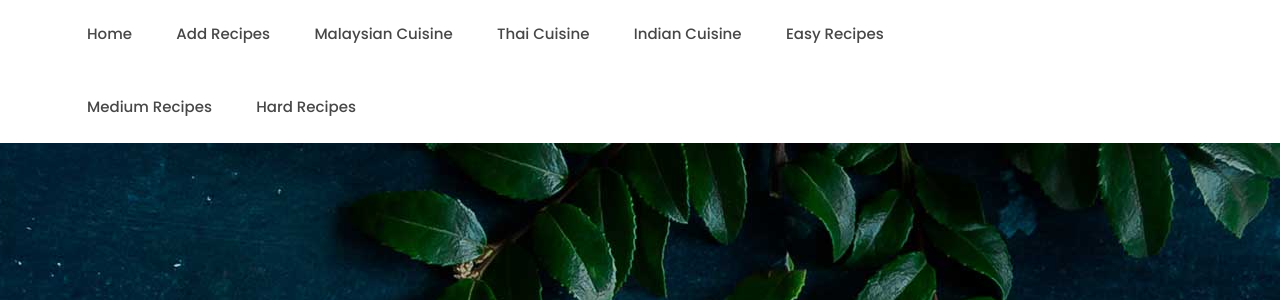
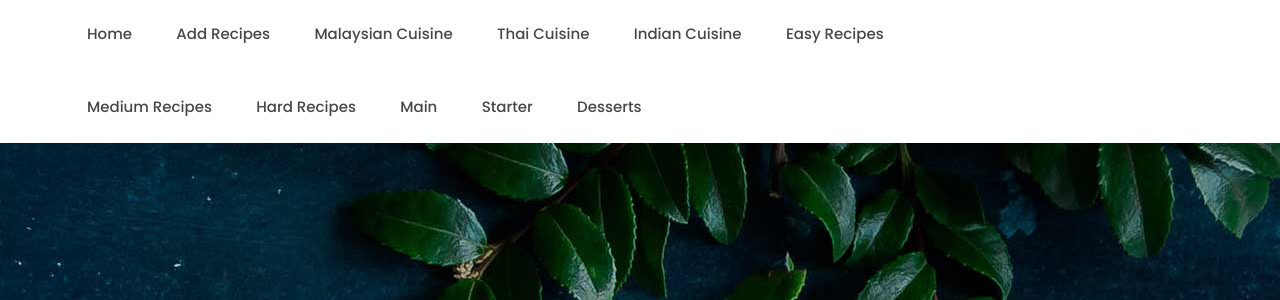
Before and after one commit to Code-Institute-Submissions/data-centric-project-4, a Flask app: page /add in a window 1280 px wide. Shown: the part 340-640 px from the top of the page. Run offline with Flask 2, Linux system fonts and the light colour scheme; data that the repository does not hold is empty; some libraries are stand-ins or nearby versions.

Commit message:
Add url links in layout html

```diff
--- a/templates/edit.html
+++ b/templates/edit.html
@@ -29,7 +29,7 @@
     </div>
     <div>
     <label>Ingredients:</label>
-    <textarea name = 'instructions'>{{getrecipe.ingredients}}</textarea>
+    <textarea name = 'ingredients'>{{getrecipe.ingredients}}</textarea>
     </div>
     <div>
     <label>Instructions:</label>
--- a/templates/layout.html
+++ b/templates/layout.html
@@ -44,6 +44,9 @@
 				<li><a href="{{url_for('easy_recipes')}}">Easy Recipes</a></li>
 				<li><a href="{{url_for('medium_recipes')}}">Medium Recipes</a></li>
 				<li><a href="{{url_for('hard_recipes')}}">Hard Recipes</a></li>
+				<li><a href="{{url_for('main_course')}}">Main</a></li>
+				<li><a href="{{url_for('starter_course')}}">Starter</a></li>
+				<li><a href="{{url_for('desserts_course')}}">Desserts</a></li>
 				</ul>
 			</div>
 		</div>
```
